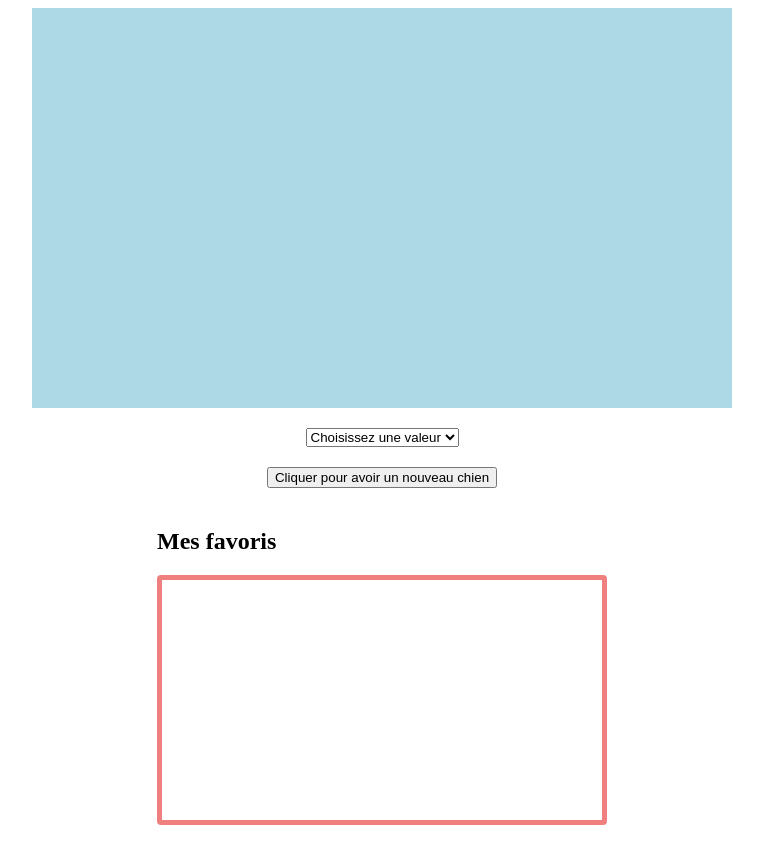
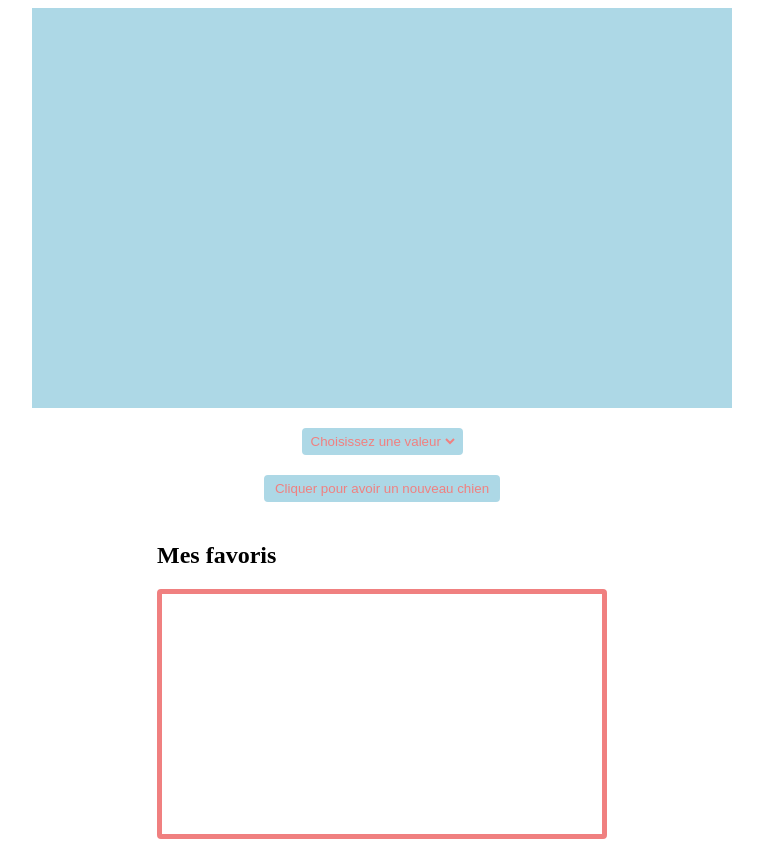
Before and after one commit to GuillardPierre/Cloud-Campus, a plain HTML site: page S04-FetchDog/index.html in a window 1280 px wide. Shown: the whole page, without its empty margins (258-1021 px from the left). Drawn offline with Linux system fonts and the light colour scheme; no server answers.

Commit message:
uppgrade css

```diff
--- a/S04-FetchDog/index.css
+++ b/S04-FetchDog/index.css
@@ -36,9 +36,29 @@
   display: flex;
   flex-wrap: wrap;
   gap: 5px;
+  justify-content: center;
 }
 
 .favDogImg {
   width: 100px;
+  height: 100px;
   object-fit: cover;
 }
+
+#selector,
+#btn {
+  border: 5px solid lightblue;
+  border-radius: 4px;
+}
+
+#btn,
+select {
+  background-color: lightblue;
+  color: lightcoral;
+}
+
+#btn:hover {
+  background-color: lightcoral;
+  color: lightblue;
+  border: 5px solid lightcoral;
+}
```
